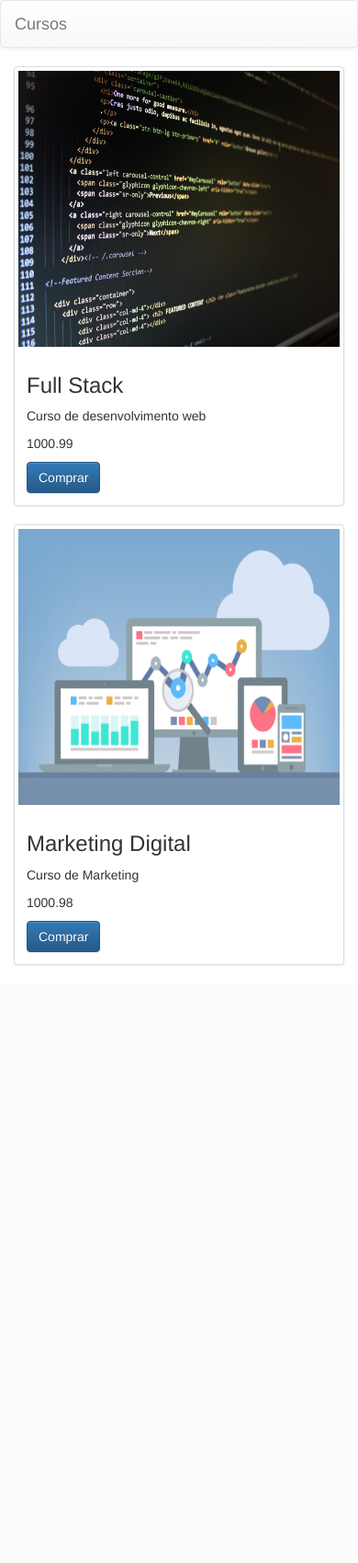
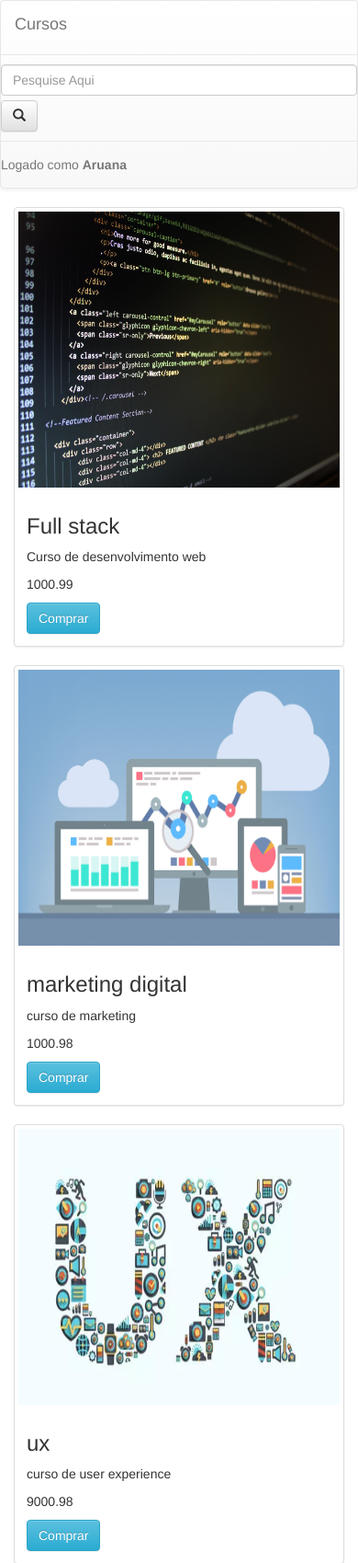
Before and after one commit to aruanalucena/Projeto-Cursos, a PHP site: page / in a window 390 px wide. Shown: the top 1699 px of the page at 92% size. Before the commit the page ends 1049 px from the top, so only its background shows below. Run offline with PHP 8.4, Linux system fonts and the light colour scheme; data that the repository does not hold is empty.

Commit message:
carrinho de compras

```diff
--- a/index.php
+++ b/index.php
@@ -1,13 +1,13 @@
 <?php
-        $nomeCurso1 = "Full Stack";
-        $descricaoCurso1 = "Curso de desenvolvimento web";
-        $valorCurso1 = 1000.99;
-        $imagemCurso1 = "full.jpeg";
+        // $nomeCurso1 = "Full Stack";
+        // $descricaoCurso1 = "Curso de desenvolvimento web";
+        // $valorCurso1 = 1000.99;
+        // $imagemCurso1 = "full.jpeg";
 
-        $nomeCurso2 = "Marketing Digital";
-        $descricaoCurso2 = "Curso de Marketing";
-        $valorCurso2 = 1000.98;
-        $imagemCurso2 = "marketing.jpg";
+        // $nomeCurso2 = "Marketing Digital";
+        // $descricaoCurso2 = "Curso de Marketing";
+        // $valorCurso2 = 1000.98;
+        // $imagemCurso2 = "marketing.jpg";
 
         $usuario = [
             "Nome"=>"Aruana",
@@ -16,19 +16,32 @@
             "NivelAcesso"=>mt_rand(0,1)
 
         ];
+    //
+    $cursos = [ "Full stack"=>["Curso de desenvolvimento web", 1000.99,  "full.jpeg", "fullstack"],
+    "marketing digital"=>["curso de marketing", 1000.98, "marketing.jpg","marketing"],
+    "ux" => ["curso de user experience",9000.98,"ux.jpg","ux"],
+    "mobile android"=>["curso de apps",1000,97,"android.jpg","android"],
+
+
+];
+
     ?>
 
 <!DOCTYPE html>
 <html lang="en">
+
 <head>
     <meta charset="UTF-8">
     <meta name="viewport" content="width=device-width, initial-scale=1.0">
     <meta http-equiv="X-UA-Compatible" content="ie=edge">
     <title>Document</title>
-        <link rel="stylesheet" href="https://maxcdn.bootstrapcdn.com/bootstrap/3.3.7/css/bootstrap.min.css" integrity="sha384-BVYiiSIFeK1dGmJRAkycuHAHRg32OmUcww7on3RYdg4Va+PmSTsz/K68vbdEjh4u" crossorigin="anonymous">
-        <link rel="stylesheet" href="https://maxcdn.bootstrapcdn.com/bootstrap/3.3.7/css/bootstrap-theme.min.css" integrity="sha384-rHyoN1iRsVXV4nD0JutlnGaslCJuC7uwjduW9SVrLvRYooPp2bWYgmgJQIXwl/Sp" crossorigin="anonymous">
+    <link rel="stylesheet" href="https://maxcdn.bootstrapcdn.com/bootstrap/3.3.7/css/bootstrap.min.css"
+        integrity="sha384-BVYiiSIFeK1dGmJRAkycuHAHRg32OmUcww7on3RYdg4Va+PmSTsz/K68vbdEjh4u" crossorigin="anonymous">
+    <link rel="stylesheet" href="https://maxcdn.bootstrapcdn.com/bootstrap/3.3.7/css/bootstrap-theme.min.css"
+        integrity="sha384-rHyoN1iRsVXV4nD0JutlnGaslCJuC7uwjduW9SVrLvRYooPp2bWYgmgJQIXwl/Sp" crossorigin="anonymous">
     <link rel="stylesheet" href="assets/css/style.css">
 </head>
+
 <body>
     <nav class="navbar navbar-default">
         <div class="container-fluid">
@@ -42,7 +55,8 @@
 
                 <ul class="nav navbar-nav">
                     <li class="dropdown">
-            <a href="#" class="dropdown-toggle" data-toggle="dropdown" role="button" aria-haspopup="true" aria-expanded="false">Ações <span class="caret"></span></a>
+                        <a href="#" class="dropdown-toggle" data-toggle="dropdown" role="button" aria-haspopup="true"
+                            aria-expanded="false">Ações <span class="caret"></span></a>
                         <ul class="dropdown-menu">
                             <li><a href="#">Adicionar Produto</a></li>
                             <li><a href="#">Editar Produto</a></li>
@@ -50,16 +64,67 @@
                     </li>
                 </ul>
                 <?php endif;?>
+                <?php foreach ($cursos as $nomeCurso => $infosCurso):?>
+                <div class="modal fade" id="<?php echo $infosCurso[3];?>" role="dialog">
+                    <div class="modal-dialog">
+
+                        <!-- Modal content-->
+                        <div class="modal-content">
+                            <div class="modal-header">
+                                <button type="button" class="close" data-dismiss="modal">&times;</button>
+                                <h4 class="modal-title">Prenncha seus dados</h4>
+                            </div>
+                            <div class="modal-body">
+                                <h4>Curso de:<?php echo $nomeCurso?></h4>
+                                <h4>Preço R$ <?php echo $infosCurso[1]?></h4>
+                                <form action="validarCompra.php" method="post">
+                                    <input type="hidden"name="nomeCurso" value="<?php echo $nomeCurso?>">
+                                    <input type="hidden"name="precoCurso" value="<?php echo $infoCurso[1]?>">
+                                    <div class="input-group col-md-5">
+                                        <label for="nomeCompleto">nome completo </label>
+                                        <input id="nomeCompleto" name="nomeCompleto" type="text" class"form-control">
+                                    </div>
+                                    <div class="input-group col-md-5">
+                                        <label for="cpf">CPF </label>
+                                        <input id="cpf" name="cpf" type="number" class"form-control">
+                                    </div>
+                                    <div class="input-group col-md-5">
+                                        <label for="nroCartao">Numero cartao </label>
+                                        <input id="nrocartao" name="nroCartao" type="number" class"form-control">
+                                    </div>
+                                    <div class="input-group col-md-5">
+                                        <label for="validade">validade </label>
+                                        <input id="validade" name="validade" type="month" class"form-control">
+                                    </div>
+                                    <div class="input-group col-md-5">
+                                        <label for="cvv">CVV </label>
+                                        <input id="cvv" name="cvv" type="number" class"form-control">
+                                    </div>
+                                    <button class="btn btn-primary" type="submit">comprar</button>
+                                </form>
+                            </div>
+                            <div class="modal-footer">
+                                <button type="button" class="btn btn-default" data-dismiss="modal">Close</button>
+                            </div>
+                        </div>
+
+                    </div>
+                </div>
+
+            </div>
+
+            <?php endforeach;?>
             <form class="navbar-form navbar-left" role="search">
                 <div class="form-group">
                     <input type="text" class="form-control" placeholder="Pesquise Aqui">
                 </div>
-                    <button type="submit" class="btn btn-default"><span class="glyphicon glyphicon-search" aria-hidden="true"></span></button>
+                <button type="submit" class="btn btn-default"><span class="glyphicon glyphicon-search"
+                        aria-hidden="true"></span></button>
             </form>
             <p class="navbar-text navbar-right">
                 Logado como
                 <strong>
-                    <a href = "#" class ="navbar-link"><?php echo $usuario["Nome"];?></a>
+                    <a href="#" class="navbar-link"><?php echo $usuario["Nome"];?></a>
                 </strong>
             </p>
         </div>
@@ -69,32 +134,25 @@
 
     <div class="container">
         <div class="row">
+            <?php foreach ($cursos as $nomeCurso => $infosCurso):?>
             <div class="col-sm-6 col-md-6">
                 <div class="thumbnail">
-                    <img src="<?php echo "assets/img/$imagemCurso1"; ?>" alt="<?php echo "Foto curso $nomeCurso1"; ?>">
+                    <img src="<?php echo "assets/img/$infosCurso[2]"; ?>" alt="<?php echo "Foto curso $nomeCurso"; ?>">
                     <div class="caption">
-                        <h3><?php echo $nomeCurso1; ?></h3>
-                        <p><?php echo $descricaoCurso1; ?></p>
-                        <p><?php echo $valorCurso1; ?></p>
-                        <a href="#" class="btn btn-primary" role="button">Comprar</a>
+                        <h3><?php echo $nomeCurso; ?></h3>
+                        <p><?php echo $infosCurso[0]; ?></p>
+                        <p><?php echo $infosCurso[1]; ?></p>
+                        <a href="#" class="btn btn-info" role="button" data-toggle="modal"
+                            data-target="#<?php echo $infosCurso[3];?>">Comprar</a>
                     </div>
                 </div>
             </div>
-                <div class="col-sm-6 col-md-6">
-                    <div class="thumbnail">
-                    <img src="<?php echo "assets/img/$imagemCurso2"; ?>" alt="<?php echo "Foto curso $nomeCurso2"; ?>">
-                    <div class="caption">
-                        <h3><?php echo $nomeCurso2; ?></h3>
-                        <p><?php echo $descricaoCurso2; ?></p>
-                        <p><?php echo $valorCurso2; ?></p>
-                        <a href="#" class="btn btn-primary" role="button">Comprar</a>
-                    </div>
-                    </div>
-                </div>
-            </div>
-        </div>
+            <?php endforeach;?>
             <script src="https://cdnjs.cloudflare.com/ajax/libs/jquery/3.3.1/jquery.min.js"></script>
-        <script src="https://maxcdn.bootstrapcdn.com/bootstrap/3.3.7/js/bootstrap.min.js" integrity="sha384-Tc5IQib027qvyjSMfHjOMaLkfuWVxZxUPnCJA7l2mCWNIpG9mGCD8wGNIcPD7Txa" crossorigin="anonymous"></script>
+            <script src="https://maxcdn.bootstrapcdn.com/bootstrap/3.3.7/js/bootstrap.min.js"
+                integrity="sha384-Tc5IQib027qvyjSMfHjOMaLkfuWVxZxUPnCJA7l2mCWNIpG9mGCD8wGNIcPD7Txa"
+                crossorigin="anonymous"></script>
 
 </body>
+
 </html>
```
Also changed, not shown: validarCompra.php (added, +48 -0 lines), assets/img/android.jpg (added), assets/img/ux.jpg (added). Lines whose indentation alone changed are shown as unchanged.
